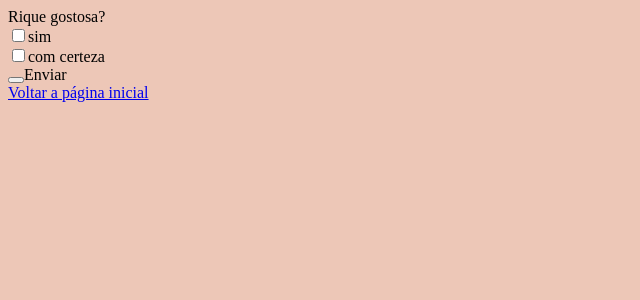
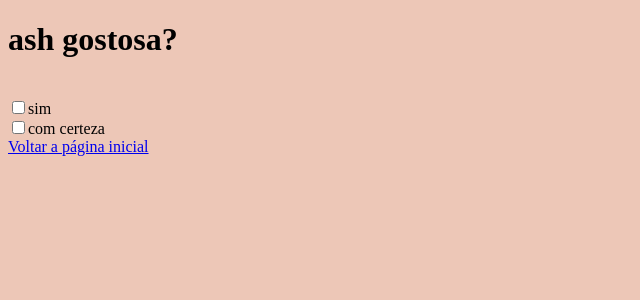
Before and after one commit to mayke4722/projetinho, a Next.js app: page /sobre in a window 1280 px wide. Shown: the top 300 px of the page, without its empty margins (0-640 px from the left). Built offline with nearby package versions, Linux system fonts and the light colour scheme.

Commit message:
primeira pagina

```diff
--- a/pages/sobre.js
+++ b/pages/sobre.js
@@ -2,10 +2,9 @@ import Link from 'next/link';
 function sobre () {
     return <div>
         <form>
-            <label>Rique gostosa?</label><br/>
+            <label><h1>ash gostosa?</h1></label><br/>
             <input type="checkbox"/>sim<br/>
             <input type="checkbox"/>com certeza<br/>
-            <button type="submit"/>Enviar<br/>
         </form>
         <Link href="/"><a>Voltar a página inicial</a></Link><br/>
         <style jsx global>{`
```
